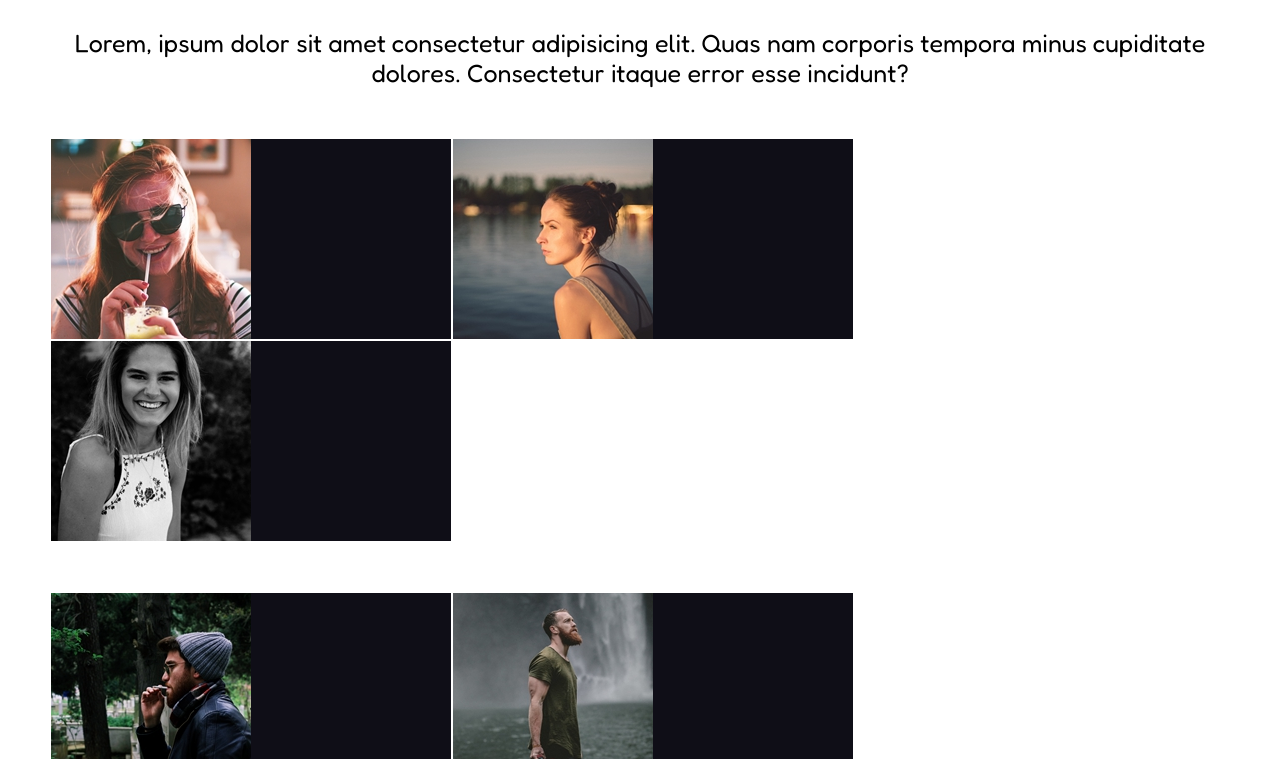
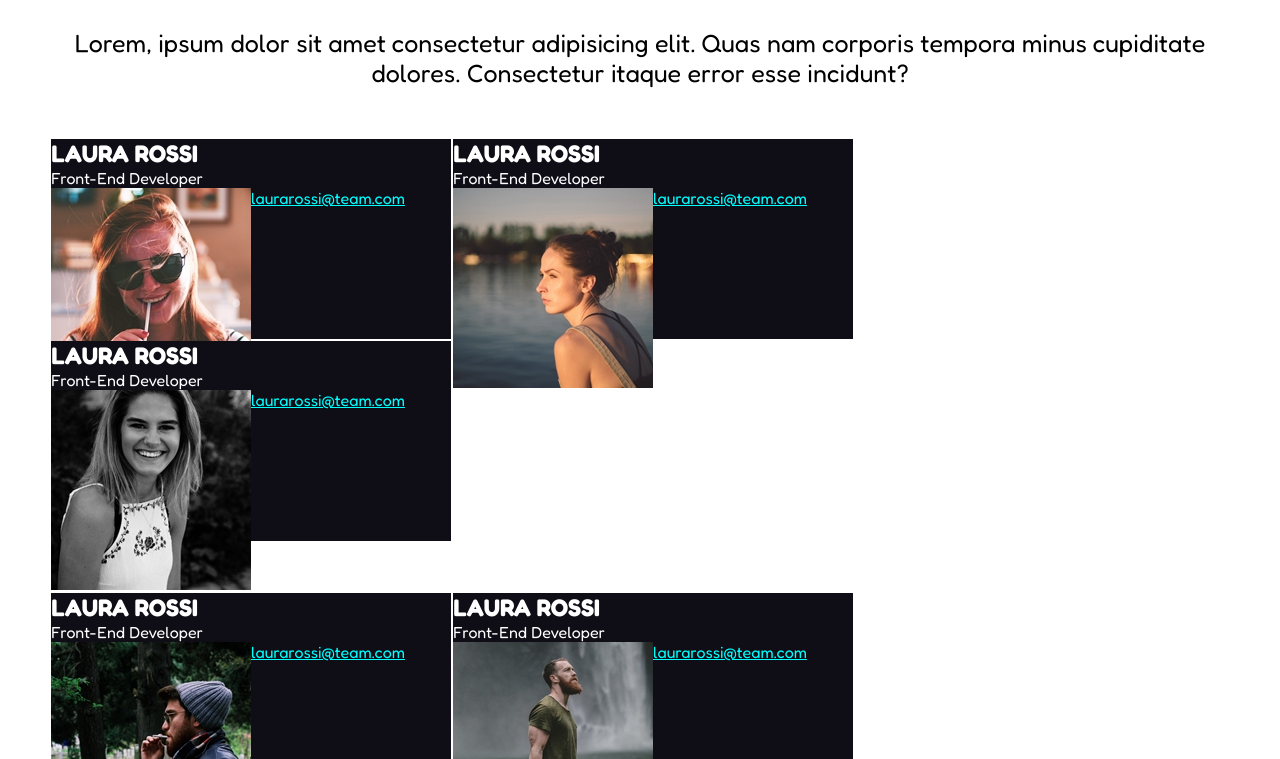
Before and after one commit to DavideCavallotto/html-css-float-cards, a plain HTML site: page index.html in a window 1280 px wide. Shown: the part 193-952 px from the top of the page. Drawn offline with Linux system fonts and the light colour scheme.

Commit message:
add name,job-title,mail

```diff
--- a/css/style.css
+++ b/css/style.css
@@ -37,7 +37,7 @@ header {
 }
 
 img {
-
+    float: left;
 }
 
 .container {
@@ -55,10 +55,25 @@ header {
     text-align: center;
 }
 
-p {
+.description {
     max-width: 1500px;
     text-align: center;
     margin-bottom: 50px;
     font-size: 25px;
 
 }
+h2 {
+
+    color: white;
+
+}
+
+.job-title {
+
+    color: white;
+}
+
+a {
+
+    color: aqua;
+}
--- a/index.html
+++ b/index.html
@@ -16,31 +16,49 @@
     </header>
 
     <main class="container">
-        <p>Lorem, ipsum dolor sit amet consectetur adipisicing elit. Quas nam corporis tempora minus cupiditate dolores. Consectetur itaque error esse incidunt?</p>
+        <p class="description">Lorem, ipsum dolor sit amet consectetur adipisicing elit. Quas nam corporis tempora minus cupiditate dolores. Consectetur itaque error esse incidunt?</p>
         <section class="clearfix">
-            <div class="student">
+            <div class="student clearfix">
+                <h2>LAURA ROSSI</h2>
+                <p class="job-title">Front-End Developer</p>
+                <a href="laurarossi@team.com">laurarossi@team.com</a>
                 <img src="./img/female1.png" alt="">
 
             </div>
             <div class="student">
+                <h2>LAURA ROSSI</h2>
+                <p class="job-title">Front-End Developer</p>
+                <a href="laurarossi@team.com">laurarossi@team.com</a>
                 <img src="./img/female2.png" alt="">
 
             </div>
             <div class="student">
+                <h2>LAURA ROSSI</h2>
+                <p class="job-title">Front-End Developer</p>
+                <a href="laurarossi@team.com">laurarossi@team.com</a>
                 <img src="./img/female3.png" alt="">
 
             </div>
         </section>
         <section class="clearfix">
             <div class="student">
+                <h2>LAURA ROSSI</h2>
+                <p class="job-title">Front-End Developer</p>
+                <a href="laurarossi@team.com">laurarossi@team.com</a>
                 <img src="./img/male1.png" alt="">
 
             </div>
             <div class="student">
+                <h2>LAURA ROSSI</h2>
+                <p class="job-title">Front-End Developer</p>
+                <a href="laurarossi@team.com">laurarossi@team.com</a>
                 <img src="./img/male2.png" alt="">
 
             </div>
             <div class="student">
+                <h2>LAURA ROSSI</h2>
+                <p class="job-title">Front-End Developer</p>
+                <a href="laurarossi@team.com">laurarossi@team.com</a>
                 <img src="./img/male3.png" alt="">
 
             </div>
@@ -49,7 +67,7 @@
     </main>
 
     <footer class="container">
-        <p>Lorem ipsum, dolor sit amet consectetur adipisicing elit. Adipisci corrupti dolorem, dolores temporibus minus veritatis asperiores enim pariatur fugit exercitationem!</p>
+        <p class="description">Lorem ipsum, dolor sit amet consectetur adipisicing elit. Adipisci corrupti dolorem, dolores temporibus minus veritatis asperiores enim pariatur fugit exercitationem!</p>
     </footer>
 </body>
 </html>
```
